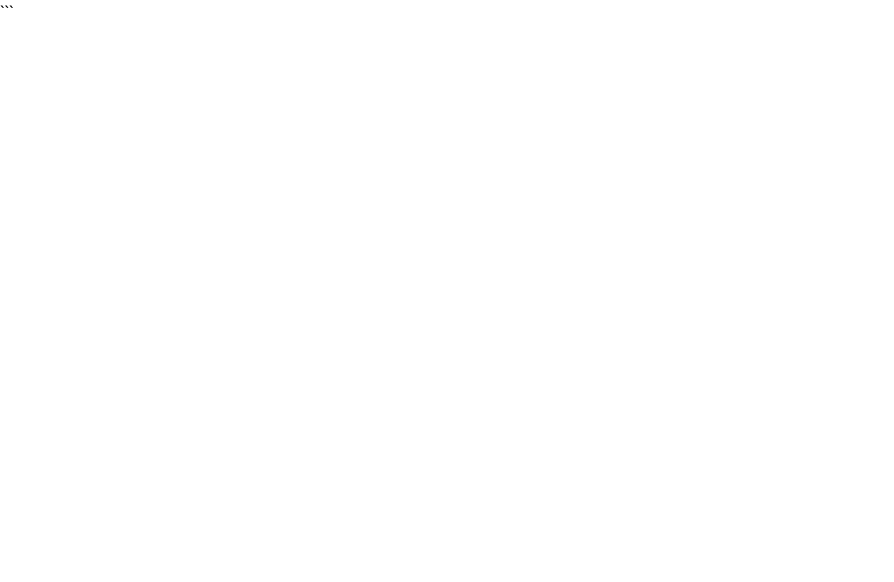
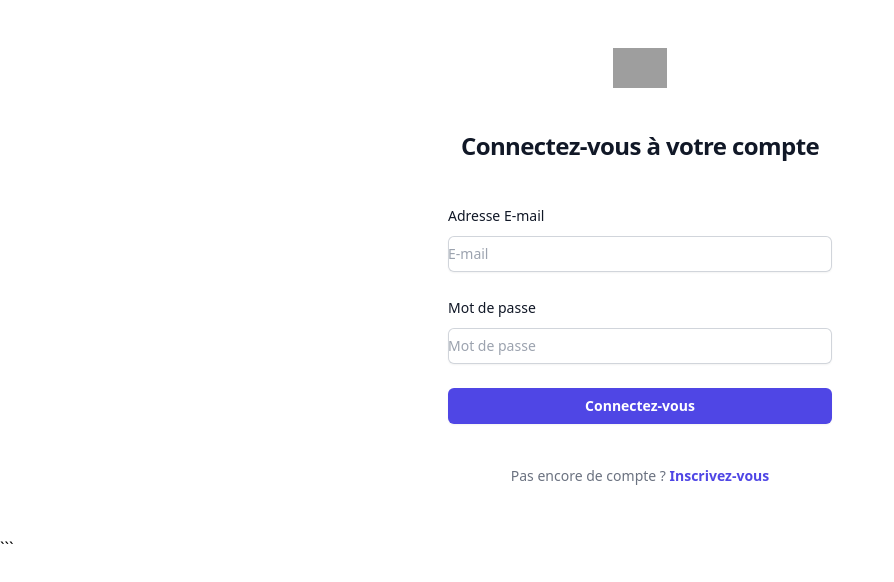
Before and after one commit to Geoff-Mnr/Angular-lpw-Front_Movie_Dev4, an Angular app: page /login in a window 1280 px wide. Before the commit this address led to /. Shown: the top 582 px of the page, without its empty margins (0-894 px from the left). Built offline with nearby package versions, Linux system fonts and the light colour scheme; grey boxes are pictures that could not be loaded.

Commit message:
update login

```diff
--- a/src/app/app.routes.ts
+++ b/src/app/app.routes.ts
@@ -1,4 +1,10 @@
 import { Routes } from "@angular/router";
 import { LoginComponent } from "./components/login/login.component";
+import { ListMoviesComponent } from "./components/list-movies/list-movies.component";
+import { AddEditFormComponent } from "./components/add-edit-form/add-edit-form.component";
 
-export const routes: Routes = [{ path: "", component: LoginComponent }];
+export const routes: Routes = [
+  { path: "login", component: LoginComponent },
+  { path: "movies", component: ListMoviesComponent },
+  { path: "add", component: AddEditFormComponent },
+];
--- a/src/app/components/login/login.component.ts
+++ b/src/app/components/login/login.component.ts
@@ -27,6 +27,16 @@ export class LoginComponent {
   });
 
   login() {
+    const token = localStorage.getItem("token");
+    const expireToken = localStorage.getItem("expireToken");
+    if (token && expireToken) {
+      const expire = new Date(expireToken);
+      if (expire > new Date()) {
+        this.toaster.info("Vous êtes déjà connecté.", "Information");
+        this.router.navigate(["/movies"]);
+        return;
+      }
+    }
     // Récupération des valeurs du formulaire
     let email = this.loginForm.value.email;
     let password = this.loginForm.value.password;
@@ -46,7 +56,7 @@ export class LoginComponent {
             localStorage.setItem("expireToken", expireToken.toString());
             // Redirection vers la page d'accueil
             this.toaster.success("Connexion réussie", "Félicitations !");
-            this.router.navigate(["/"]);
+            this.router.navigate(["/movies"]);
           } else {
             // Affichage d'un message d'erreur
             console.error("Token non trouvé dans la réponse");
```
